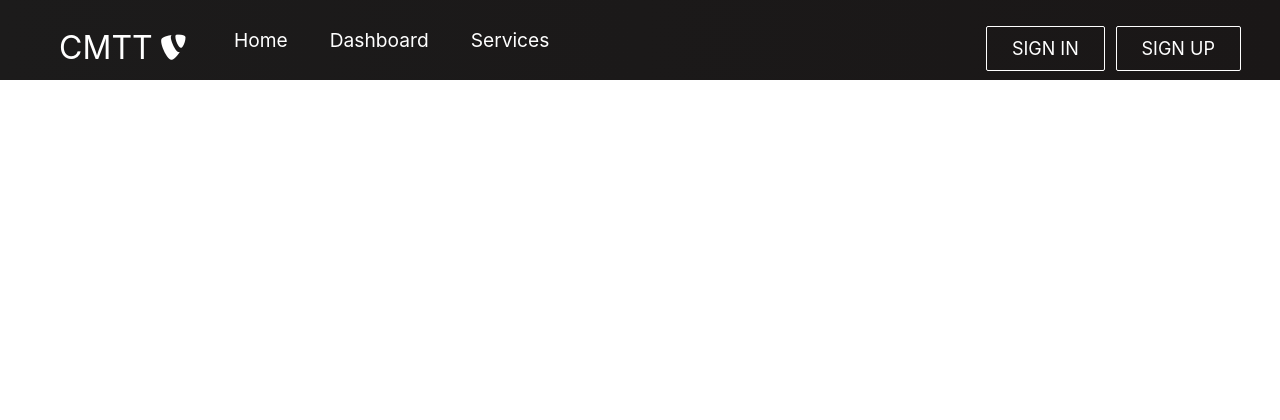
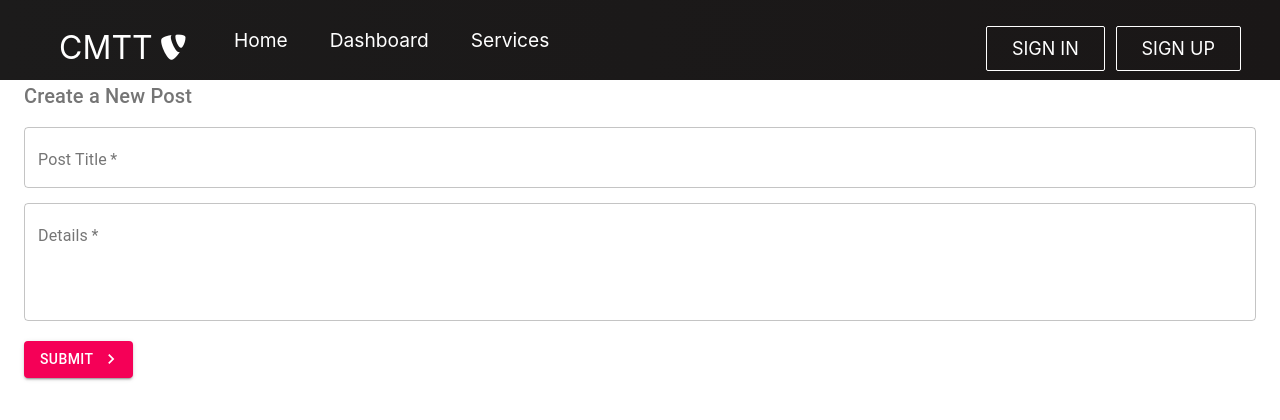
Before and after one commit to SF-341/searchbed, a React (Create React App) app: page /create in a window 1280 px wide. Shown: the top 420 px of the page. Built offline with nearby package versions, Linux system fonts and the light colour scheme; no server answers.

Commit message:
Post and Create Post na krub
:D

```diff
--- a/package.json
+++ b/package.json
@@ -4,6 +4,7 @@
   "private": true,
   "dependencies": {
     "@material-ui/core": "^4.12.3",
+    "@material-ui/icons": "^4.11.2",
     "@testing-library/jest-dom": "^5.11.4",
     "@testing-library/react": "^11.1.0",
     "@testing-library/user-event": "^12.1.10",
--- a/src/App.js
+++ b/src/App.js
@@ -7,6 +7,8 @@ import SignUp from './components/SignUp'
 import Covidapi from './components/Covidapi'
 import Navbar from './components/Navbar'
 import { AuthProvider } from './components/Auth'
+import Post from './components/Post'
+import Create from './components/Create'
 
 function App() {
   return (
@@ -19,6 +21,9 @@ function App() {
           <Route exact path="/login" component={LogIn} />
           <Route exact path="/signup" component={SignUp} />
           <Route exact path="/covidapi" component={Covidapi} />
+          <Route exact path="/post" component={Post} />
+          <Route exact path="/create" component={Create} />
+
         </Switch>
       </Router>
     </AuthProvider>
--- /dev/null
+++ b/src/components/Create.js
@@ -0,0 +1,106 @@
+import React, { useState, useContext } from 'react'
+import Typography from '@material-ui/core/Typography'
+import Button from '@material-ui/core/Button'
+import Container from '@material-ui/core/Container'
+import KeyboardArrowRightIcon from '@material-ui/icons/KeyboardArrowRight'
+import { makeStyles } from '@material-ui/core'
+import TextField from '@material-ui/core/TextField'
+import { Redirect } from 'react-router-dom'
+import { AuthContext } from './Auth'
+import firebaseConfig from '../config'
+
+
+const Create = () => {
+
+    const useStyles = makeStyles({
+        field: {
+            marginTop: 20,
+            marginBottom: 20,
+            display: 'block'
+        }
+    })
+
+
+
+    const ref = firebaseConfig.firestore().collection("posts");
+
+
+
+    const classes = useStyles()
+    const [title, setTitle] = useState('')
+    const [details, setDetails] = useState('')
+
+
+    const handleChange = (e) => {
+        if (e.target.name === "title") {
+            setTitle(e.target.value)
+        }else if (e.target.name === "details"){
+            setDetails(e.target.value)
+        }
+    }
+
+
+    const handleSubmit = (e) => {
+        e.preventDefault()
+        addPost();
+    }
+
+    const addPost = () => {
+        console.log(title, details)
+        ref.add({ title, details });
+
+    }
+
+
+    return (
+        <Container>
+            <Typography
+                variant = "h6"
+                color="textSecondary"
+                component="h2"
+                gutterBottom
+            >
+                Create a New Post
+            </Typography>
+
+            <form noValidate autoComplete="off" onSubmit={handleSubmit}>
+                <TextField
+                    onchange= {handleChange}
+                    name="title"
+                    className = {classes.field}
+                    label = "Post Title"
+                    variant = "outlined"
+                    color = "secondary"
+                    fullWidth
+                    required
+                />
+
+                <TextField
+                    onchange= {handleChange}
+                    name="details"
+                    className = {classes.field}
+                    label = "Details"
+                    variant = "outlined"
+                    color = "secondary"
+                    multiline
+                    rows={4}
+                    fullWidth
+                    required
+                />
+
+
+                <Button
+                    onClick={() => console.log('You clicked me')}
+                    type="submit"
+                    color="secondary"
+                    variant="contained"
+                    endIcon={<KeyboardArrowRightIcon />}
+                >
+                submit
+                </Button>
+            </form>
+        </Container>
+    )
+}
+
+export default Create;
--- /dev/null
+++ b/src/components/Post.js
@@ -0,0 +1,92 @@
+import React, { useState, useContext } from 'react'
+import firebaseConfig from '../config'
+import { AuthContext } from './Auth'
+import { Redirect } from 'react-router-dom'
+
+import { makeStyles } from '@material-ui/core/styles';
+import Card from '@material-ui/core/Card';
+import CardHeader from '@material-ui/core/CardHeader';
+import CardMedia from '@material-ui/core/CardMedia';
+import CardContent from '@material-ui/core/CardContent';
+import CardActions from '@material-ui/core/CardActions';
+import Avatar from '@material-ui/core/Avatar';
+import IconButton from '@material-ui/core/IconButton';
+import Typography from '@material-ui/core/Typography';
+import { red } from '@material-ui/core/colors';
+import FavoriteIcon from '@material-ui/icons/Favorite';
+import ShareIcon from '@material-ui/icons/Share';
+import DeleteIcon from '@material-ui/icons/Delete';
+
+
+
+const Post = () => {
+
+    const ref = firebaseConfig.firestore().collection("posts");
+
+
+    const useStyles = makeStyles((theme) => ({
+        root: {
+            maxWidth: 345,
+        },
+        media: {
+            height: 0,
+            paddingTop: '56.25%', // 16:9
+        },
+        expand: {
+            transform: 'rotate(0deg)',
+            marginLeft: 'auto',
+            transition: theme.transitions.create('transform', {
+                duration: theme.transitions.duration.shortest,
+            }),
+        },
+        expandOpen: {
+            transform: 'rotate(180deg)',
+        },
+        avatar: {
+            backgroundColor: red[500],
+        },
+    }));
+
+    const classes = useStyles();
+
+    return (
+        <Card className={classes.root}>
+            <CardHeader
+                avatar={
+                    <Avatar aria-label="recipe" className={classes.avatar}>
+                        R
+                    </Avatar>
+                }
+                title="Shrimp and Chorizo Paella"
+                subheader="September 14, 2016"
+            />
+            <CardMedia
+                className={classes.media}
+                image="/static/images/cards/paella.jpg"
+                title="Paella dish"
+            />
+            <CardContent>
+                <Typography variant="body2" color="textSecondary" component="p">
+                    1
+                </Typography>
+            </CardContent>
+            <CardActions disableSpacing>
+                <IconButton aria-label="add to favorites">
+                    <FavoriteIcon />
+                </IconButton>
+                <IconButton aria-label="share">
+                    <ShareIcon />
+                </IconButton>
+                <IconButton aria-label="DeleteIcon">
+                    <DeleteIcon fontSize="large" />
+                    </IconButton>
+
+            </CardActions>
+
+        </Card>
+    )
+
+
+}
+
+export default Post;
--- a/src/components/UserSetting.js
+++ b/src/components/UserSetting.js
@@ -1,6 +1,6 @@
-import React, { useState, useEffect, Fragment } from 'react'
+import React, { useState, useEffect } from 'react'
 import firebase from "../config";
-import { v4 as uuidv4 } from 'uuid';
+
 
 export default function UserSetting({infinite}) {
   const [User, setUser] = useState([]);
```
Also changed, not shown: 1 other file (tests, documents, lock files or other folders).
